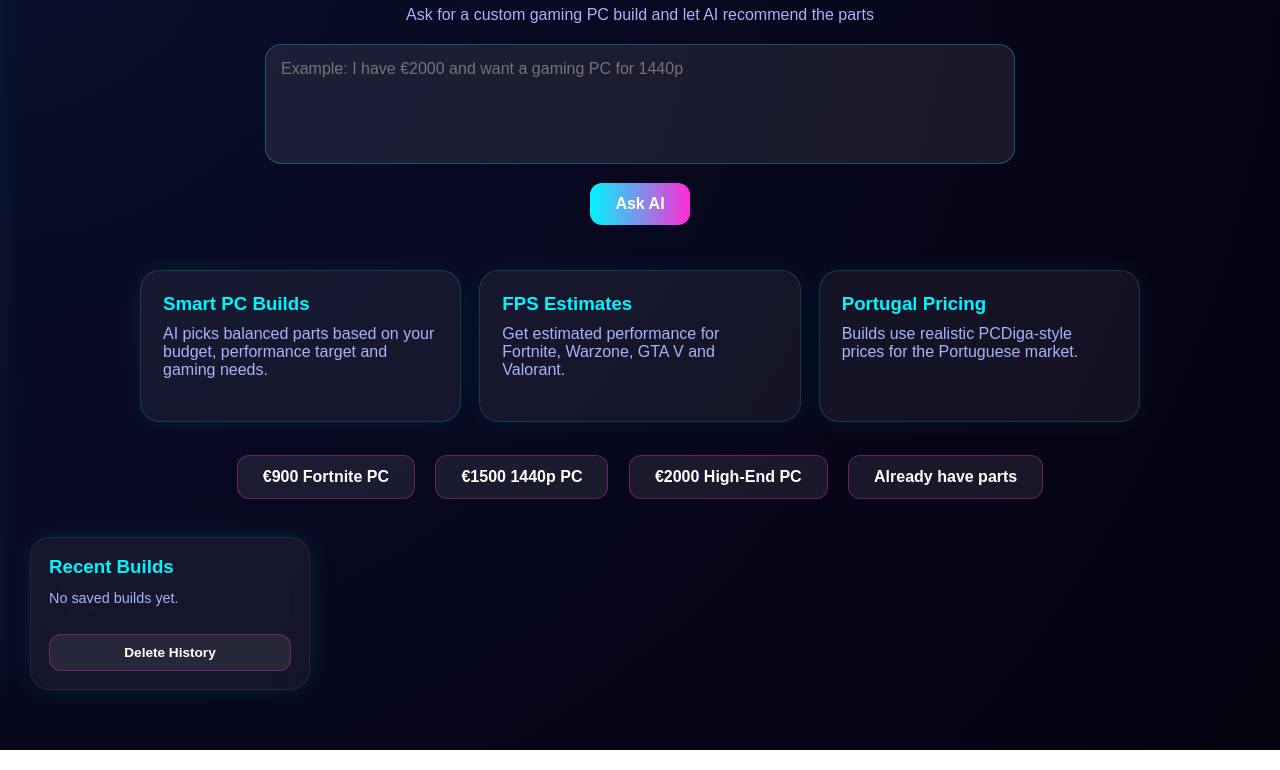
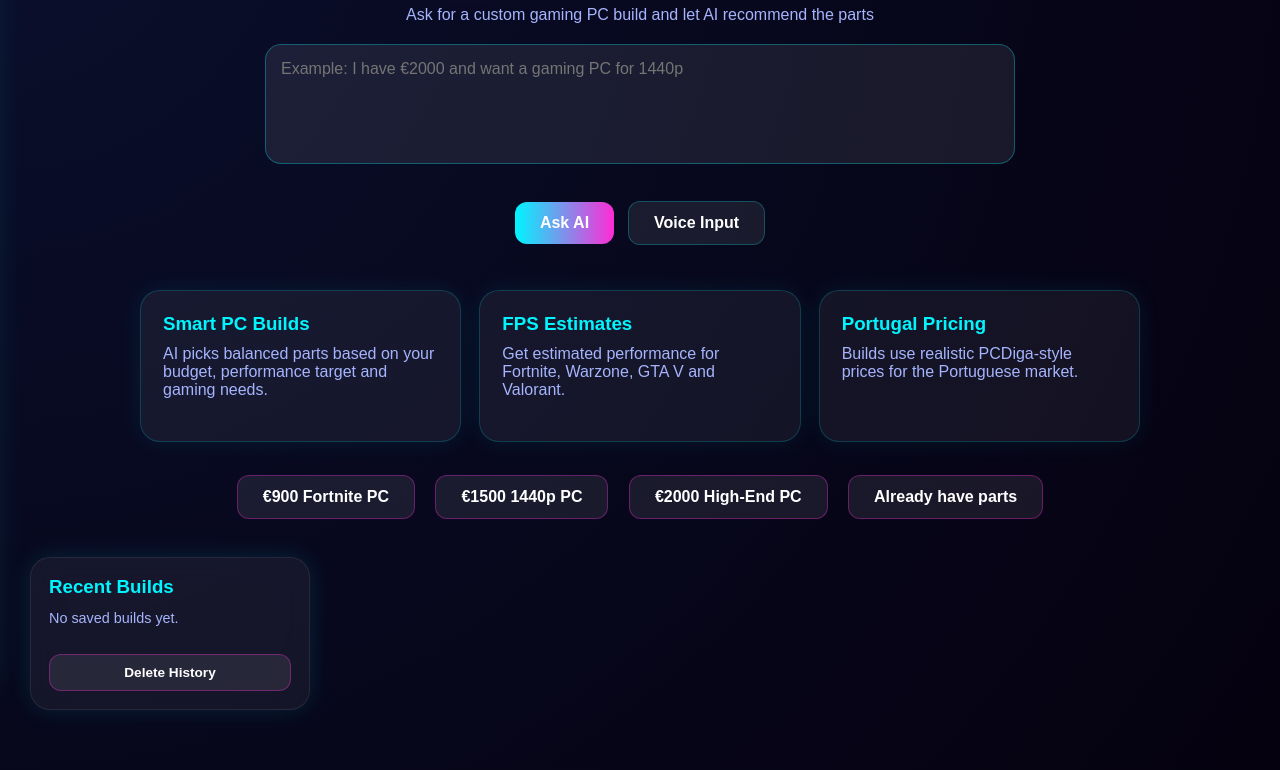
Before and after one commit to lucascarvalho24gei5-oss/pap, a website: page index.html in a window 1280 px wide. Shown: the part 114-884 px from the top of the page. Drawn offline with Linux system fonts and the light colour scheme.

Commit message:
Update index.html

```diff
--- a/index.html
+++ b/index.html
@@ -475,6 +475,30 @@
       from { width: 0; }
     }
 
+    .action-row{
+      display:flex;
+      justify-content:center;
+      align-items:center;
+      gap:14px;
+      flex-wrap:wrap;
+      margin-top:18px;
+      }
+
+    .voice-btn{
+      background:rgba(255,255,255,0.08);
+      border:1px solid rgba(0,245,255,0.25);
+      color:white;
+      }
+
+    .voice-btn:hover{
+      transform:scale(1.05);
+      }
+
+    .voice-btn.listening{
+      background:linear-gradient(90deg,#00f5ff,#ff2bd6);
+      box-shadow:0 0 25px rgba(0,245,255,0.4);
+      }
+
     @media (max-width: 900px) {
       body { padding: 18px; }
 
@@ -539,7 +563,19 @@
 
 <textarea id="userPrompt" placeholder="Example: I have €2000 and want a gaming PC for 1440p"></textarea>
 <br>
-<button id="askBtn" onclick="askAI()">Ask AI</button>
+<div class="action-row">
+
+  <button id="askBtn" onclick="askAI()">
+    Ask AI
+  </button>
+
+  <button
+    id="micBtn"
+    class="voice-btn"
+    onclick="startVoiceInput()">
+    Voice Input
+  </button>
+</div>
 
 <div id="homeContent">
   <div class="hero-grid">
@@ -891,7 +927,108 @@ document.getElementById("userPrompt").addEventListener("keydown", function(event
     askAI();
   }
 });
+function startVoiceInput(){
 
+  const SpeechRecognition =
+    window.SpeechRecognition ||
+    window.webkitSpeechRecognition;
+
+  if(!SpeechRecognition){
+    alert("Voice input only works on Chrome or Edge.");
+    return;
+  }
+
+  const recognition = new SpeechRecognition();
+
+  recognition.lang = "en-US";
+  recognition.interimResults = false;
+  recognition.maxAlternatives = 1;
+
+  const micBtn =
+    document.getElementById("micBtn");
+
+  micBtn.innerText = "Listening...";
+  micBtn.classList.add("listening");
+
+  recognition.start();
+
+  recognition.onresult = function(event){
+
+    const spokenText =
+      event.results[0][0].transcript;
+
+    document.getElementById("userPrompt").value =
+      spokenText;
+
+    micBtn.innerText = "Voice Input";
+    micBtn.classList.remove("listening");
+  };
+
+  recognition.onerror = function(){
+
+    micBtn.innerText = "Voice Input";
+    micBtn.classList.remove("listening");
+
+    alert("Microphone error.");
+  };
+
+  recognition.onend = function(){
+
+    micBtn.innerText = "Voice Input";
+    micBtn.classList.remove("listening");
+  };
+}
+  function startVoiceInput(){
+
+  const SpeechRecognition =
+    window.SpeechRecognition ||
+    window.webkitSpeechRecognition;
+
+  if(!SpeechRecognition){
+    alert("Voice input only works on Chrome or Edge.");
+    return;
+  }
+
+  const recognition = new SpeechRecognition();
+
+  recognition.lang = "en-US";
+  recognition.interimResults = false;
+  recognition.maxAlternatives = 1;
+
+  const micBtn =
+    document.getElementById("micBtn");
+
+  micBtn.innerText = "Listening...";
+  micBtn.classList.add("listening");
+
+  recognition.start();
+
+  recognition.onresult = function(event){
+
+    const spokenText =
+      event.results[0][0].transcript;
+
+    document.getElementById("userPrompt").value =
+      spokenText;
+
+    micBtn.innerText = "Voice Input";
+    micBtn.classList.remove("listening");
+  };
+
+  recognition.onerror = function(){
+
+    micBtn.innerText = "Voice Input";
+    micBtn.classList.remove("listening");
+
+    alert("Microphone error.");
+  };
+
+  recognition.onend = function(){
+
+    micBtn.innerText = "Voice Input";
+    micBtn.classList.remove("listening");
+  };
+}
 renderHistory();
 </script>
 
```
